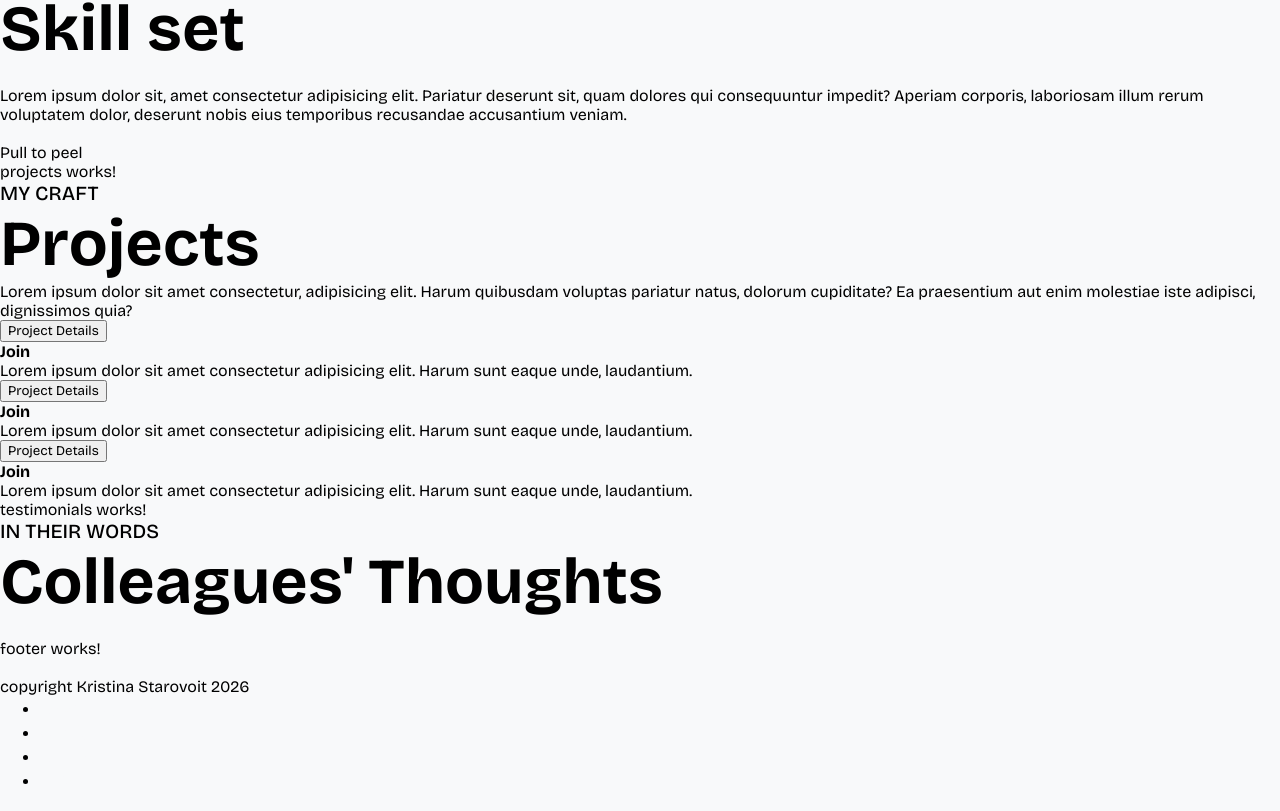
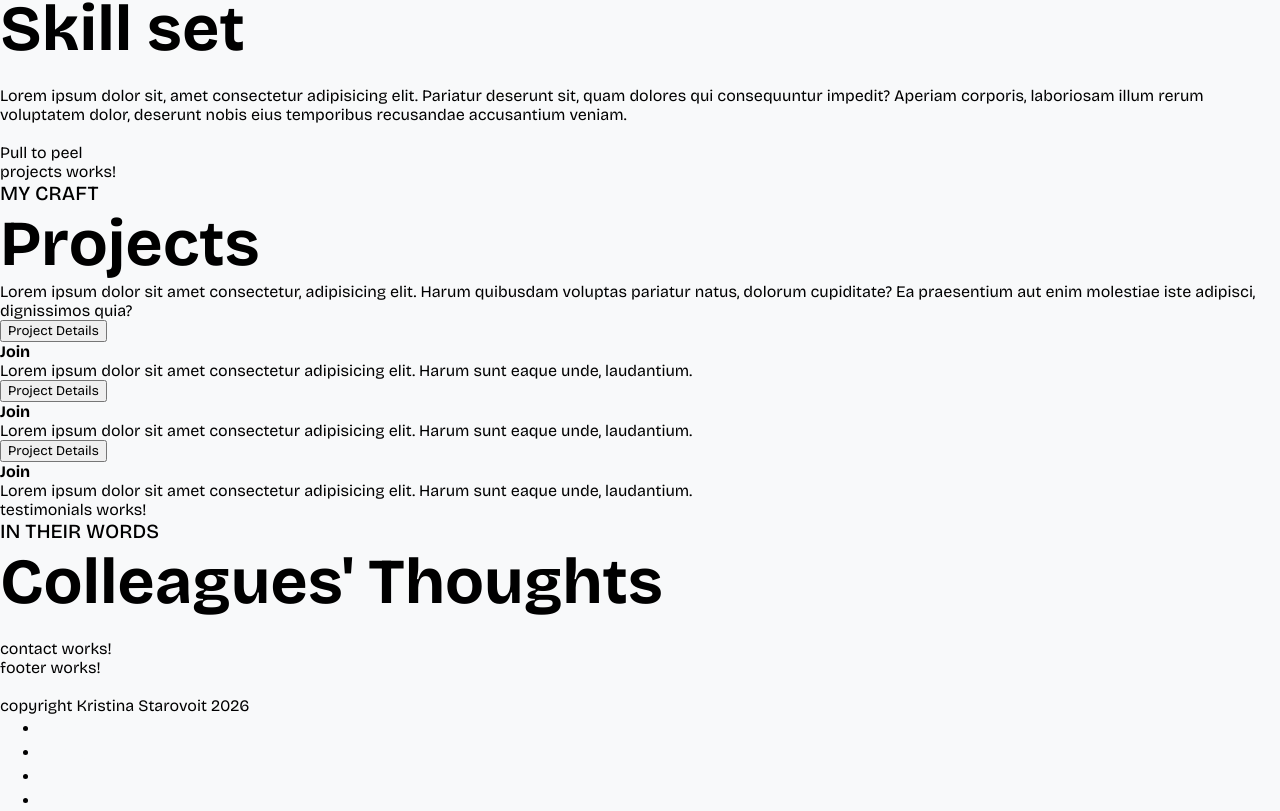
Before and after one commit to kristinastarovoit/portfolio-project, an Angular app: page / in a window 1280 px wide. Shown: the part 1363-2174 px from the top of the page. Built offline with nearby package versions, Linux system fonts and the light colour scheme.

Commit message:
add: contact conponent added to main page

```diff
--- a/src/app/app.html
+++ b/src/app/app.html
@@ -5,5 +5,6 @@
 <app-skills></app-skills>
 <app-projects></app-projects>
 <app-testimonials></app-testimonials>
+<app-contact></app-contact>
 <app-footer></app-footer>
 <router-outlet />
--- a/src/app/app.ts
+++ b/src/app/app.ts
@@ -7,10 +7,11 @@ import { About } from "./pages/main/components/about/about";
 import { Skills } from "./pages/main/components/skills/skills";
 import { Projects } from "./pages/main/components/projects/projects";
 import { Testimonials } from './pages/main/components/testimonials/testimonials';
+import { Contact } from "./pages/main/components/contact/contact";
 
 @Component({
   selector: 'app-root',
-  imports: [RouterOutlet, Header, Footer, Hero, About, Skills, Projects, Testimonials],
+  imports: [RouterOutlet, Header, Footer, Hero, About, Skills, Projects, Testimonials, Contact],
   templateUrl: './app.html',
   styleUrl: './app.scss'
 })
```
